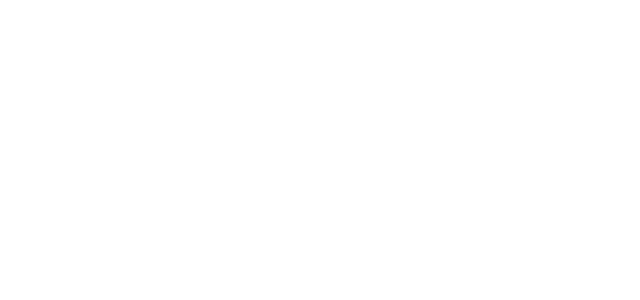
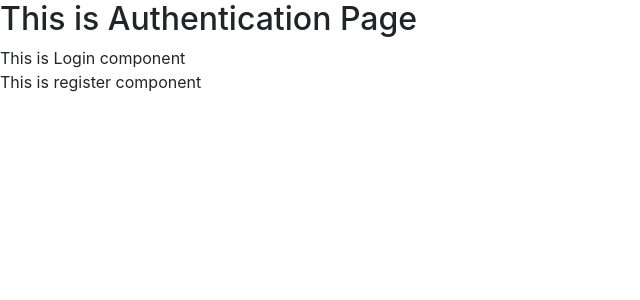
Before and after one commit to 2devyank/College-community-site, a React (Create React App) app: page /auth in a window 1280 px wide. Before the commit this address had no page. Shown: the top 300 px of the page, without its empty margins (0-640 px from the left). Built offline with nearby package versions, Linux system fonts and the light colour scheme.

Commit message:
File setup completed for take off

```diff
--- a/public/index.html
+++ b/public/index.html
@@ -4,9 +4,20 @@
     <meta charset="utf-8" />
     <meta name="viewport" content="width=device-width, initial-scale=1" />
     <title>College Community Site</title>
+    <link
+      href="https://cdn.jsdelivr.net/npm/bootstrap@5.1.3/dist/css/bootstrap.min.css"
+      rel="stylesheet"
+      integrity="sha384-1BmE4kWBq78iYhFldvKuhfTAU6auU8tT94WrHftjDbrCEXSU1oBoqyl2QvZ6jIW3"
+      crossorigin="anonymous"
+    />
   </head>
   <body>
     <noscript>You need to enable JavaScript to run this app.</noscript>
     <div id="root"></div>
+    <script
+      src="https://cdn.jsdelivr.net/npm/bootstrap@5.1.3/dist/js/bootstrap.bundle.min.js"
+      integrity="sha384-ka7Sk0Gln4gmtz2MlQnikT1wXgYsOg+OMhuP+IlRH9sENBO0LRn5q+8nbTov4+1p"
+      crossorigin="anonymous"
+    ></script>
   </body>
 </html>
--- a/src/App.js
+++ b/src/App.js
@@ -1,6 +1,7 @@
 import HomePage from "./pages/HomePage"
 import LandingPage from "./pages/LandingPage"
 import { BrowserRouter as Router, Routes, Route } from "react-router-dom"
+import Authorize from "./pages/Authorize"
 
 function App() {
   return (
@@ -8,6 +9,7 @@ function App() {
       <Router>
         <Routes>
           <Route path="/" element={<LandingPage />} />
+          <Route path="/auth" element={<Authorize />} />
           <Route path="/home" element={<HomePage />} />
         </Routes>
       </Router>
--- /dev/null
+++ b/src/components/authorize/Login.js
@@ -0,0 +1,9 @@
+function Login() {
+    return (
+        <div className="Login">
+            This is Login component
+        </div>
+    )
+}
+
+export default Login
--- /dev/null
+++ b/src/components/authorize/Register.js
@@ -0,0 +1,9 @@
+function Register() {
+    return (
+        <div className="Register">
+            This is register component
+        </div>
+    )
+}
+
+export default Register
--- /dev/null
+++ b/src/pages/Authorize.js
@@ -0,0 +1,15 @@
+import Login from "../components/authorize/Login"
+import Register from "../components/authorize/Register"
+import { Link } from "react-router-dom"
+
+function Authorize() {
+    return (
+        <div className="Authorize">
+            <h2>This is Authentication Page</h2>
+            <Login />
+            <Register />
+        </div>
+    )
+}
+
+export default Authorize
--- a/src/pages/LandingPage.js
+++ b/src/pages/LandingPage.js
@@ -4,7 +4,7 @@ function LandingPage() {
     return (
         <div className="LandingPage">
             <h2>This is Landing Page</h2>
-            <Link to="/home">Go to HomePage</Link>
+            <Link to="/auth">Login or Register</Link>
         </div>
     )
 }
```
Also changed, not shown: src/pages/HomePage.js (+5 -5 lines), src/components/homePage/MembersSection.js (renamed from src/components/MembersSection.js), src/components/homePage/MessageSection.js (renamed from src/components/MessageSection.js), src/components/homePage/NotificationSection.js (renamed from src/components/NotificationSection.js), src/components/homePage/Sidebar.js (renamed from src/components/Sidebar.js), src/components/homePage/Topbar.js (renamed from src/components/Topbar.js).
